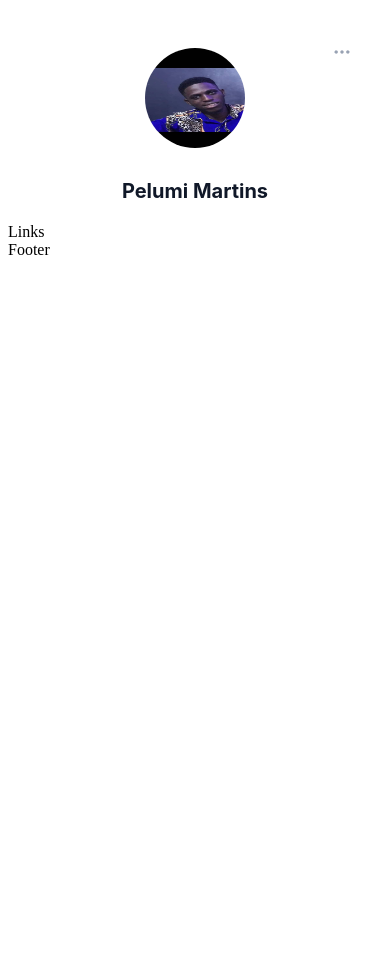
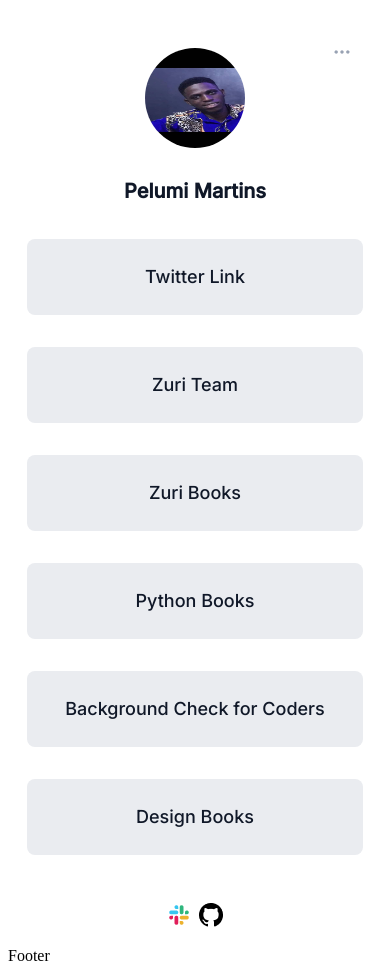
Before and after one commit to Hephezy/hng9_task1, a React (Create React App) app: page / in a window 390 px wide. Before the commit the page ends 844 px from the top, so only its background shows below. Built offline with nearby package versions, Linux system fonts and the light colour scheme.

Commit message:
Created the links components, added styles and made it mobile responsive

```diff
--- a/src/components/Links/Links.jsx
+++ b/src/components/Links/Links.jsx
@@ -1,8 +1,24 @@
-import React from 'react'
+import React from 'react';
+import './Links.scss';
+import slack from "../../assets/slack.png";
+import github from "../../assets/github.png";
 
 const Links = () => {
   return (
-    <div>Links</div>
+      <div className='link'>
+        <div className='link-container'>
+           <a href='https://twitter.com/MarpelHephezy?t=lqT0NKS2eq5eUOfGrUwe9g&s=09' id='twitter__link' target='_blank'>Twitter Link</a>
+           <a href='https://training.zuri.team' id='btn__zuri' target='_blank'>Zuri Team</a>
+           <a href='http://books.zuri.team' id='books' target='_blank'>Zuri Books</a>
+           <a href='https://books.zuri.team/python-for-beginners?ref_id=<yourslackname>' id='book__python' target='_blank'>Python Books</a>
+           <a href='https://background.zuri.team' id='pitch' target='_blank'>Background Check for Coders</a>
+           <a href='https://books.zuri.team/design_rules' id='book__design' target='_blank'>Design Books</a>
+        </div>
+        <div className='link-logo'>
+          <a href='' target='_blank'> <img src={slack} alt="slack"/> </a>
+          <a href='https://github.com/Hephezy' target='_blank' > <img src={github} alt="github"/> </a>
+        </div>
+      </div>
   )
 }
 
--- a/src/components/Links/Links.scss
+++ b/src/components/Links/Links.scss
@@ -0,0 +1,58 @@
+@import url('https://fonts.googleapis.com/css2?family=Inter:wght@500&display=swap');
+
+.link {
+  display: flex;
+  flex-direction: column;
+
+  .link-container {
+    width: 100%;
+    display: flex;
+    flex-direction: column;
+    margin-bottom: 1rem;
+
+    #twitter__link,
+    #btn__zuri,
+    #books,
+    #book__python,
+    #pitch,
+    #book__design {
+      text-decoration: none;
+      font-family: "Inter";
+      font-style: normal;
+      font-weight: 500;
+      font-size: 18px;
+      line-height: 28px;
+      margin: 1rem auto;
+      padding-block: 1.5rem;
+      color: #101828;
+      text-align: center;
+      width: 80%;
+      background: #eaecf0;
+      border-radius: 8px;
+
+      @media screen and (max-width: 1020px) {
+        width: 95%;
+      }
+
+      @media screen and (max-width: 480px) {
+        width: 90%
+      }
+    }
+  }
+
+  .link-logo {
+    width: 5%;
+    margin: 1em auto;
+    display: flex;
+    flex-direction: row;
+    justify-content: space-between;
+
+    @media screen and (max-width: 1020px){
+      width: 15%;
+      margin: 1em auto;
+      display: flex;
+      flex-direction: row;
+      justify-content: space-between;
+    }
+  }
+}
--- a/src/components/Profile/Profile.scss
+++ b/src/components/Profile/Profile.scss
@@ -1,3 +1,5 @@
+@import url('https://fonts.googleapis.com/css2?family=Inter:wght@500&display=swap');
+
 .profile {
   margin-top: 3rem;
   position: relative;
```
Also changed, not shown: src/assets/github.png (added).
